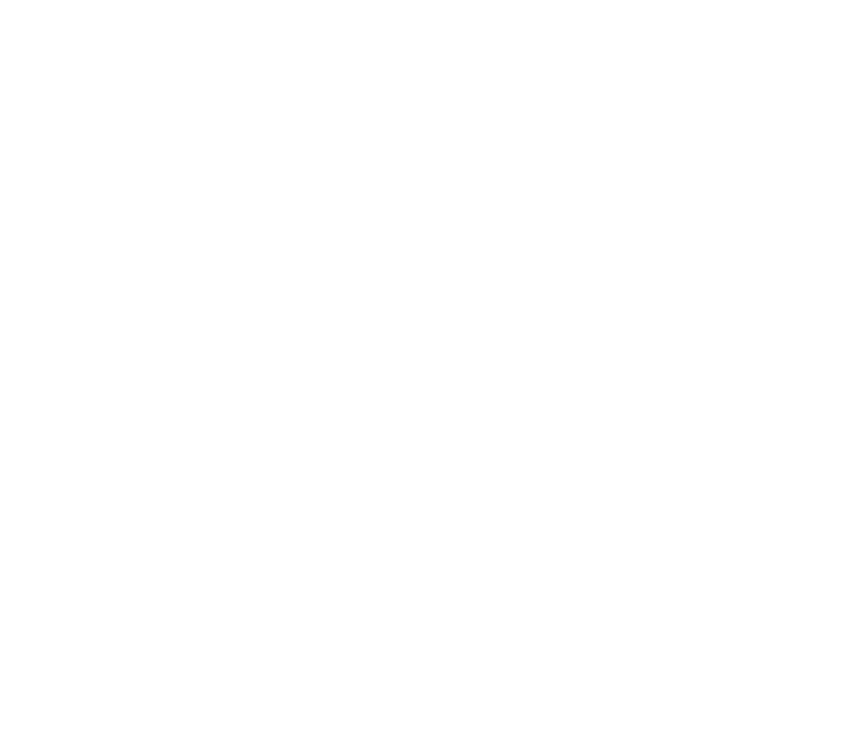
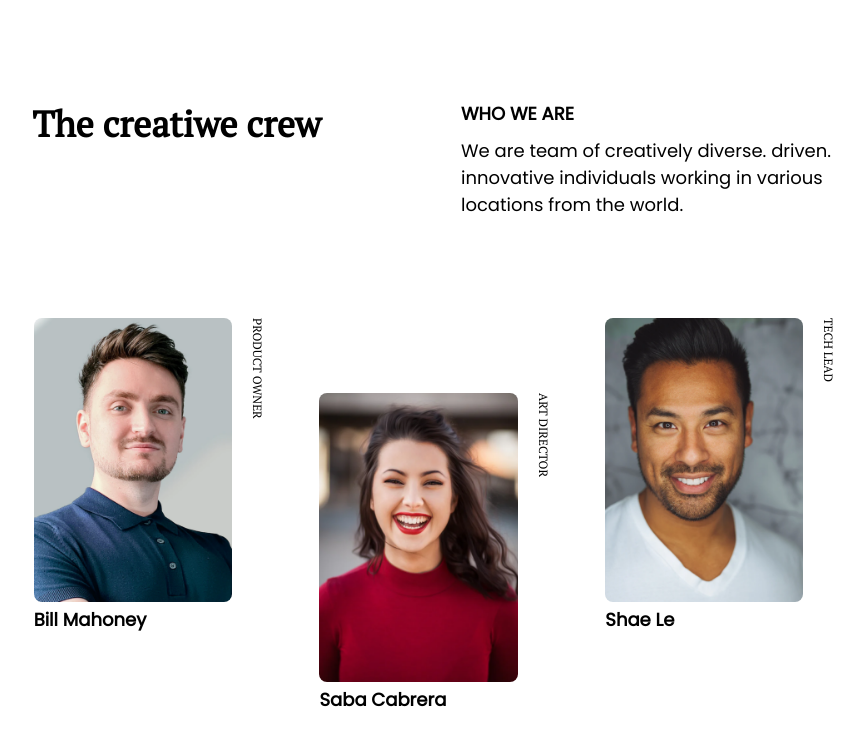
Before and after one commit to farukci/my-team-page, a plain HTML site: page index.html in a window 1280 px wide. Shown: the top 735 px of the page, without its empty margins (179-1043 px from the left). Drawn offline with Linux system fonts and the light colour scheme.

Commit message:
second commit

```diff
--- a/index.html
+++ b/index.html
@@ -4,8 +4,78 @@
     <meta charset="UTF-8">
     <meta name="viewport" content="width=device-width, initial-scale=1.0">
     <title>Document</title>
+    <!-- <link rel="stylesheet" href="style.css"> -->
+    <link rel="stylesheet" href="main.css">
+    <link href="https://fonts.googleapis.com/css2?family=PT+Serif&display=swap" rel="stylesheet">
+    <link href="https://fonts.googleapis.com/css2?family=Poppins&display=swap" rel="stylesheet">
+
 </head>
 <body>
+    <main id="content">
+        <section class="description">
+            <div class="container">
+                <div class="row">
+                    <div class="heading">
+                        <h1>The creatiwe crew</h1>
+                    </div>
+                    <div class="info">
+                        <h3>Who we are</h3>
+                        <p>We are team of creatively diverse. driven. innovative individuals working in various locations from the world.</p>
+                    </div>
+                </div>
+            </div>
+        </section>
 
+
+
+        <section class="team">
+            <div class="container">
+                <div class="row">
+                    <div class="crew column">
+                        <div class="image">
+                            <img src="./images/bill.png" alt="bill">
+                            <span>Product Owner</span>
+                        </div>
+                        <p>Bill Mahoney</p>
+                    </div>
+                    <div class="crew column">
+                        <div class="image">
+                            <img src="./images/saba.png" alt="saba">
+                            <span>Art Director</span>
+                        </div>
+                        <p>Saba Cabrera</p>
+                    </div>
+                    <div class="crew column">
+                        <div class="image">
+                            <img src="./images/shae.png" alt="bill">
+                            <span>Tech Lead</span>
+                        </div>
+                        <p>Shae Le</p>
+                    </div>
+                    <div class="crew column">
+                        <div class="image">
+                            <img src="./images/skylah.png" alt="bill">
+                            <span>UX Designer</span>
+                        </div>
+                        <p>Skylah Lu</p>
+                    </div>
+                    <div class="crew column">
+                        <div class="image">
+                            <img src="./images/griff.png" alt="bill">
+                            <span>Developer</span>
+                        </div>
+                        <p>Griff Richards</p>
+                    </div>
+                    <div class="crew column">
+                        <div class="image">
+                            <img src="./images/stan.png" alt="bill">
+                            <span>Developer</span>
+                        </div>
+                        <p>Stan John</p>
+                    </div>
+                </div>
+            </div>
+        </section>
+    </main>
 </body>
 </html>
--- /dev/null
+++ b/main.scss
@@ -0,0 +1,140 @@
+* {
+    margin: 0;
+    padding: 0;
+    background-color: #fff;
+}
+
+body {
+    width: 100%;
+    height: auto;
+    margin: auto;
+}
+
+main {
+    width: 67%;
+    margin: auto;
+    margin-top: 100px;
+}
+
+.description {
+    .container {
+        margin-bottom: 100px;
+        .row {
+            display: flex;
+            flex-direction: row;
+            justify-content: space-between;
+
+            h1 {
+                font-size: 36px;
+                font-weight: bold;
+                font-family: 'PT Serif', serif;
+                font-weight: 700;
+            }
+
+            .info {
+                display: block;
+                width: 50%;
+
+            }
+
+            h3 {
+                font-size: 18px;
+                text-transform: uppercase;
+                font-family: 'Poppins', sans-serif;
+            }
+
+            p {
+                font-size: 18px;
+                font-family: 'Poppins', sans-serif;
+                margin-top: 10px;
+
+
+            }
+        }
+    }
+}
+
+.team {
+    .container {
+        .row {
+            display: flex;
+            flex-direction: row;
+            flex-wrap: wrap;
+            justify-content: space-around;
+
+            .crew.column {
+                width: 33%;
+
+                img {
+                    width: 70%;
+                    border-radius: 8px;
+                    height: auto;
+
+                }
+            }
+
+            .crew {
+                margin-bottom: 100px;
+                p {
+                    font-family: 'Poppins', sans-serif;
+                    font-size: 18px;
+                    font-weight: bold;
+                }
+
+                span {
+                    position: absolute;
+                    top: 0;
+                    writing-mode: vertical-lr;
+                    font-family: 'PT Serif', serif;
+                    font-size: 12px;
+                    text-transform: uppercase;
+                    font-weight: lighter;
+                    line-height: 50px;
+                }
+            }
+
+
+            .crew:nth-child(1),
+            .crew:nth-child(2),
+            .crew:nth-child(3),
+            .crew:nth-child(4),
+            .crew:nth-child(6) {
+                position: relative;
+                top: 0px;
+            }
+
+            .crew:nth-child(2),
+            .crew:nth-child(5) {
+                position: relative;
+                top: 75px;
+            }
+
+        }
+
+    }
+}
+
+@media (max-width:992px) {
+    main {
+        width: 90%;
+        margin: auto;
+        margin-top: 10px;
+    }
+
+
+    .description {
+        .container{
+            .row {
+                display: flex;
+                flex-direction: column;
+                .heading {
+                    margin-bottom: 50px;
+                }
+                .info p {
+                    display: flex;
+                    width: 200%;
+                }
+            }
+        }
+    }
+}
```
Also changed, not shown: main.css (added), style.css (deleted), 1 other file.
